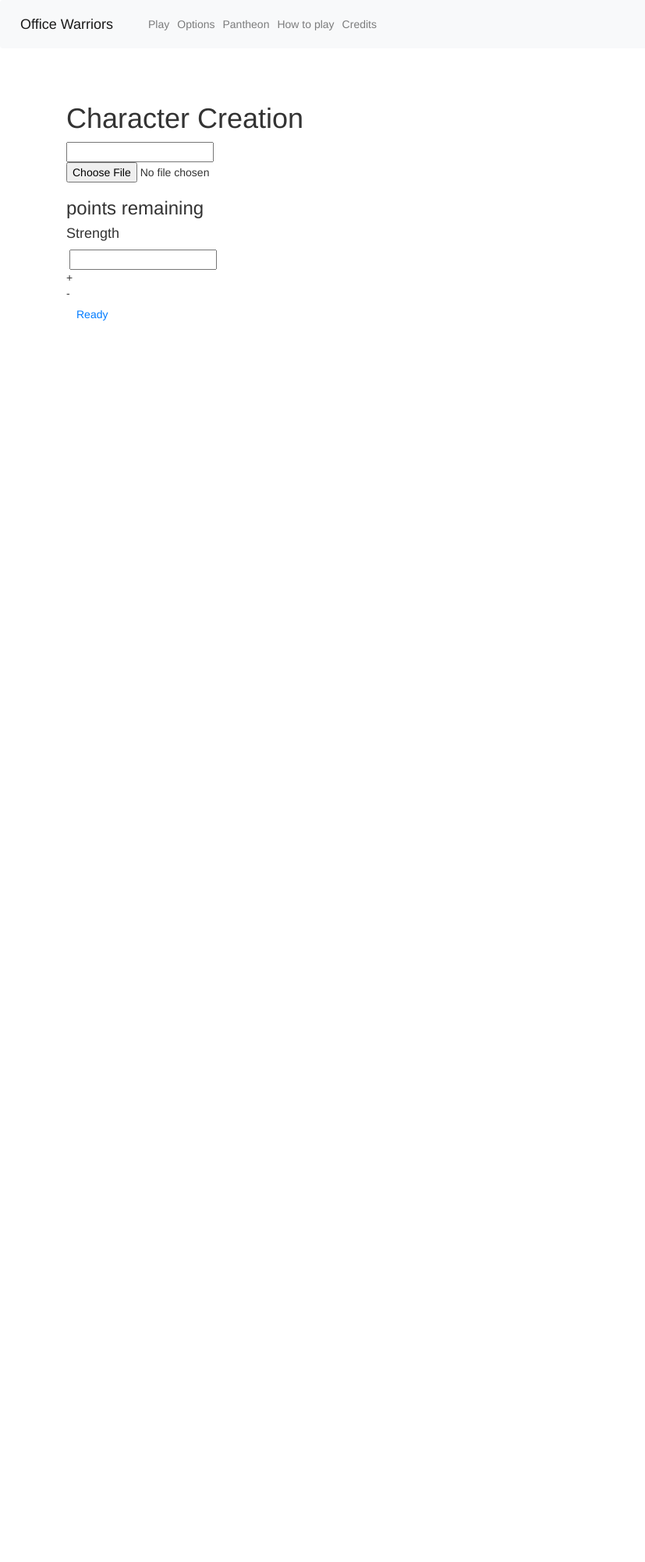
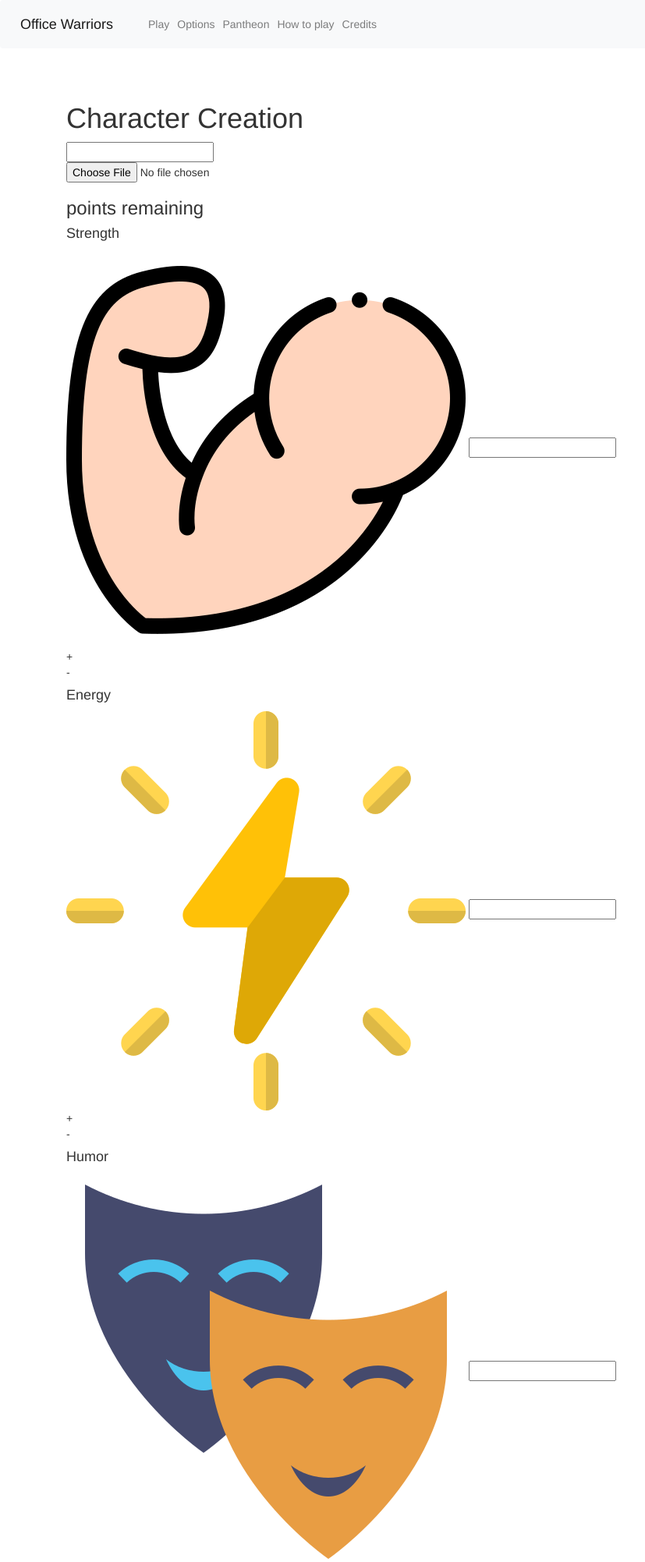
Before and after one commit to WildCodeSchool/lyon-php-2009-p2--g2, a PHP site: template src/View/Character/character.html.twig in a window 1280 px wide. Shown: the top 2003 px of the page at 78% size, without its empty margins (0-827 px from the left). Before the commit the page ends 411 px from the top, so only its background shows below. Run offline with PHP 8.4, Linux system fonts and the light colour scheme; the template is opened without the code that fills it, so the values that code supplies are empty; some libraries are stand-ins or nearby versions.

Commit message:
all stats display in twig

```diff
--- a/src/View/Character/stats.html.twig
+++ b/src/View/Character/stats.html.twig
@@ -1,14 +1,47 @@
 <h3> <span id="remainingPoints"></span> points remaining</h3>
-<div container>
-    <div>
-        <div>
+<div class="characterStatsArea">
+    <div class="statContainer">
+        <div class="statInfos">
             <h4>Strength</h4>
-            <img src="">
-            <input type="text" name="strength" id="strength" value="" readonly>
+            <img class="statIcon" src="/assets/images/icones/strength.png">
+            <input class="statInput" type="text" name="strength" id="strength" value="" readonly>
         </div>
-        <div>
-            <div class="statButton" id="strengthPlus"> + </div>
-            <div class="statButton" id="strengthMinus"> - </div>
+        <div class="statButtonContainer">
+            <div class="statButton buttonPlus" id="strengthPlus"> + </div>
+            <div class="statButton buttonMinus" id="strengthMinus"> - </div>
+        </div>
+    </div>
+    <div class="statContainer">
+        <div class="statInfos">
+            <h4>Energy</h4>
+            <img class="statIcon" src="/assets/images/icones/energy.png">
+            <input class="statInput" type="text" name="energy" id="energy" value="" readonly>
+        </div>
+        <div class="statButtonContainer">
+            <div class="statButton buttonPlus" id="energyPlus"> + </div>
+            <div class="statButton buttonMinus" id="energyMinus"> - </div>
+        </div>
+    </div>
+    <div class="statContainer">
+        <div class="statInfos">
+            <h4>Humor</h4>
+            <img class="statIcon" src="/assets/images/icones/humor.png">
+            <input class="statInput" type="text" name="humor" id="humor" value="" readonly>
+        </div>
+        <div class="statButtonContainer">
+            <div class="statButton buttonPlus" id="humorPlus"> + </div>
+            <div class="statButton buttonMinus" id="humorMinus"> - </div>
+        </div>
+    </div>
+    <div class="statContainer">
+        <div class="statInfos">
+            <h4>Agility</h4>
+            <img class="statIcon" src="/assets/images/icones/agility.png">
+            <input class="statInput" type="text" name="agility" id="agility" value="" readonly>
+        </div>
+        <div class="statButtonContainer">
+            <div class="statButton buttonPlus" id="agilityPlus"> + </div>
+            <div class="statButton buttonMinus" id="agilityMinus"> - </div>
         </div>
     </div>
 </div>
```
Also changed, not shown: public/assets/js/characterScript.js.
